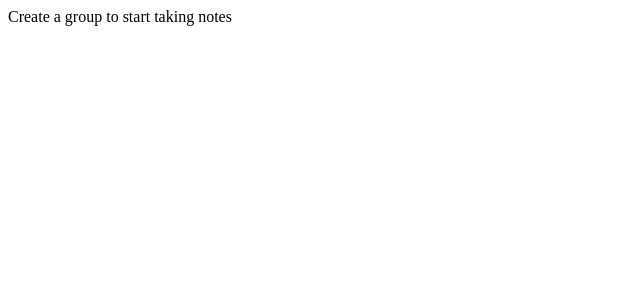
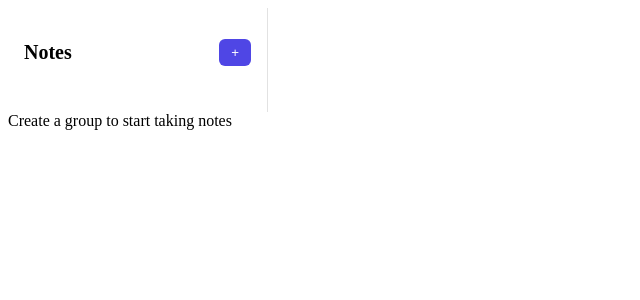
Before and after one commit to Saurabh8423/Notes-App, a React (Create React App) app: page / in a window 1280 px wide. Shown: the top 300 px of the page, without its empty margins (0-640 px from the left). Built offline with nearby package versions, Linux system fonts and the light colour scheme.

Commit message:
creating Sidebar.js and styles

```diff
--- a/src/App.js
+++ b/src/App.js
@@ -1,5 +1,5 @@
 import { useEffect, useState } from "react";
-import styles from "./App.js";
+import "./App.js";
 import Sidebar from "./components/Sidebar/Sidebar";
 import Notes from "./components/Notes/Notes";
 import { getGroups, getNotesForGroup, addGroup } from "./utils/storage";
@@ -41,7 +41,7 @@ function App() {
   }
 
   return (
-    <div className={styles.app}>
+    <div className="app">
       <Sidebar
         groups={groups}
         activeGroup={activeGroup}
@@ -49,7 +49,7 @@ function App() {
         onAddGroup={handleAddGroup}
       />
 
-      <main className={styles.main}>
+      <main className="main">
         {activeGroup ? (
           <Notes
             key={activeGroup}
@@ -58,7 +58,7 @@ function App() {
             refreshNotes={refreshNotes}
           />
         ) : (
-          <div className={styles.empty}>
+          <div className="empty">
             Create a group to start taking notes
           </div>
         )}
--- /dev/null
+++ b/src/components/Sidebar/Sidebar.css
@@ -0,0 +1,76 @@
+.sidebar {
+    width: 260px;
+    background: #fff;
+    border-right: 1px solid #e2e2e2;
+    display: flex;
+    flex-direction: column;
+    padding: 16px;
+    box-sizing: border-box;
+
+}
+
+.header {
+  display: flex;
+  justify-content: space-between;
+  align-items: center;
+  margin-bottom: 16px;
+}
+
+.title {
+  font-size: 20px;
+  font-weight: bold;
+}
+
+.createBtn {
+  background: #4f46e5;
+  color: #fff;
+  border: none;
+  padding: 6px 12px;
+  border-radius: 6px;
+  cursor: pointer;
+}
+
+.createBtn:hover {
+  background: #4338ca;
+}
+
+.groupsList {
+  display: flex;
+  flex-direction: column;
+  gap: 8px;
+}
+
+.groupItem {
+  display: flex;
+  align-items: center;
+  gap: 10px;
+  padding: 8px;
+  border-radius: 6px;
+  cursor: pointer;
+  transition: background 0.2s;
+}
+
+.groupItem:hover {
+  background: #f3f4f6;
+}
+
+.groupItem.active {
+  background: #e0e7ff;
+}
+
+.avatar {
+  width: 32px;
+  height: 32px;
+  border-radius: 50%;
+  background: #4f46e5;
+  color: #fff;
+  display: flex;
+  justify-content: center;
+  align-items: center;
+  font-size: 14px;
+  font-weight: bold;
+}
+
+.groupName {
+  font-size: 16px;
+}
--- a/src/components/Sidebar/Sidebar.js
+++ b/src/components/Sidebar/Sidebar.js
@@ -1,11 +1,58 @@
-import React from 'react'
+import React, { useState } from "react";
+import './Sidebar.css';
+import GroupPopup from "../GroupPopup/GroupPopup";
 
-const Sidebar = () => {
+export default function Sidebar({ groups, activeGroup, setActiveGroup, onAddGroup }) {
+  const [isPopupOpen, setIsPopupOpen]= useState(false);
+
+  function openPopup(){
+    setIsPopupOpen(true);
+  }
+
+  function closePopup(){
+    setIsPopupOpen(false)
+  }
+
+  function handleCreate(name) {
+    const ok = onAddGroup(name);
+    if (ok) closePopup();
+    return ok;
+  }
+
+
+
   return (
-    <div>
+    <aside className="sidebar">
+      <div className="header">
+        <h2 className="title">Notes</h2>
+        <button className="createBtn" onClick={openPopup}>
+          +
+        </button>
+      </div>
 
-    </div>
-  )
+      <div className="groupsList">
+        {groups.map((g) => (
+          <div
+            key={g}
+            className={`$ "groupItem" ${
+              activeGroup === g ? "active" : ""
+            }`}
+            onClick={() => setActiveGroup(g)}
+          >
+            <div className="avatar">{getAvatarLetters(g)}</div>
+            <div className="groupName">{g}</div>
+          </div>
+        ))}
+      </div>
+      {isPopupOpen && (
+        <GroupPopup onClose={closePopup} onCreate={handleCreate} />
+      )}
+    </aside>
+  );
+};
+
+function getAvatarLetters(name) {
+  const trimmed = name.trim();
+  const letters = trimmed.slice(0, 2).toUpperCase();
+  return letters;
 }
-
-export default Sidebar
```
Also changed, not shown: src/components/Sidebar.css (deleted).
